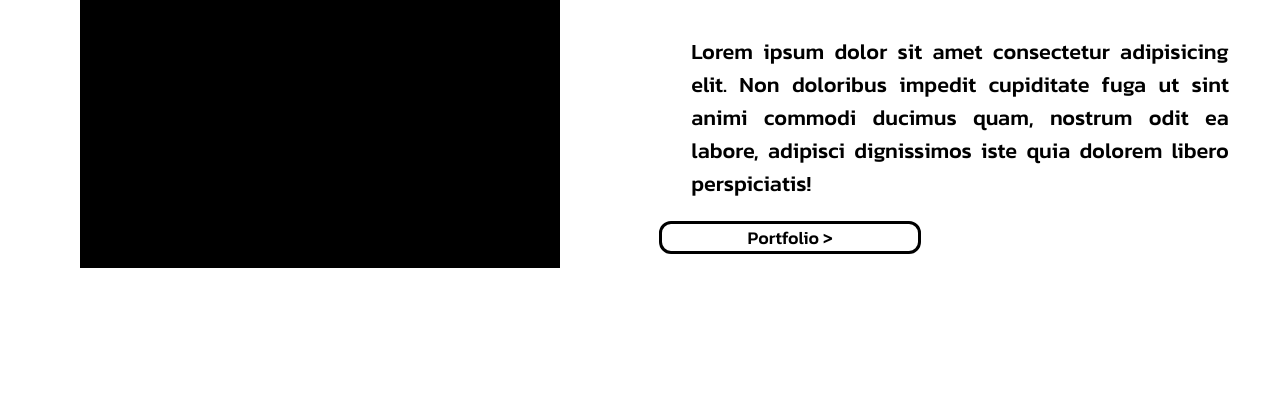
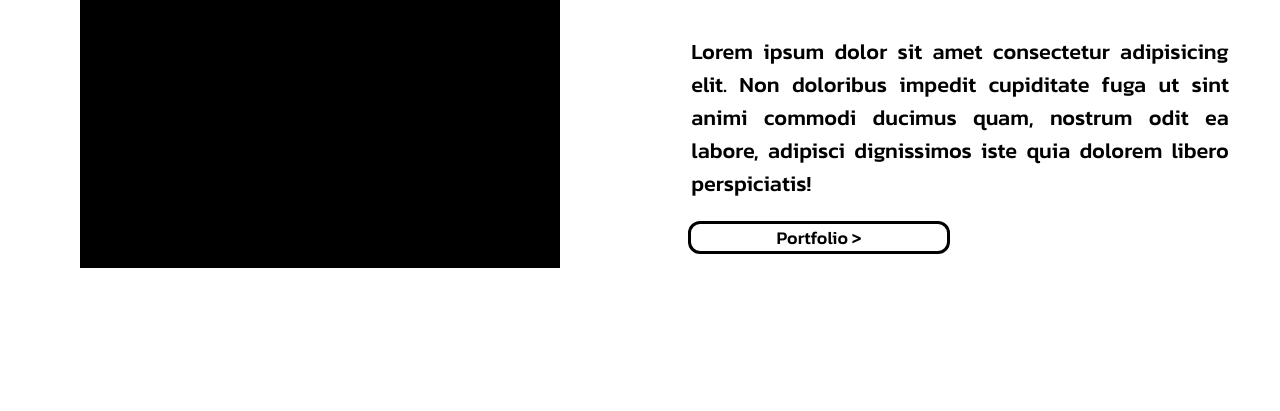
Before and after one commit to Kazeshyn/Portfolio, a PHP site: page / in a window 1280 px wide. Shown: the part 2721-3132 px from the top of the page. Run offline with PHP 8.4, Linux system fonts and the light colour scheme.

Commit message:
:computer:
Correction d'une marge

```diff
--- a/style.css
+++ b/style.css
@@ -239,7 +239,7 @@ div.gridportfolio {
 	width: 40%;     /* Ajustez la largeur selon vos besoins */
 	border: black 3px solid;
 	border-radius: 12px;
-	margin-left: 3%;
+	margin-left: 7.5%;
 }
 
 .textbutton {
```
